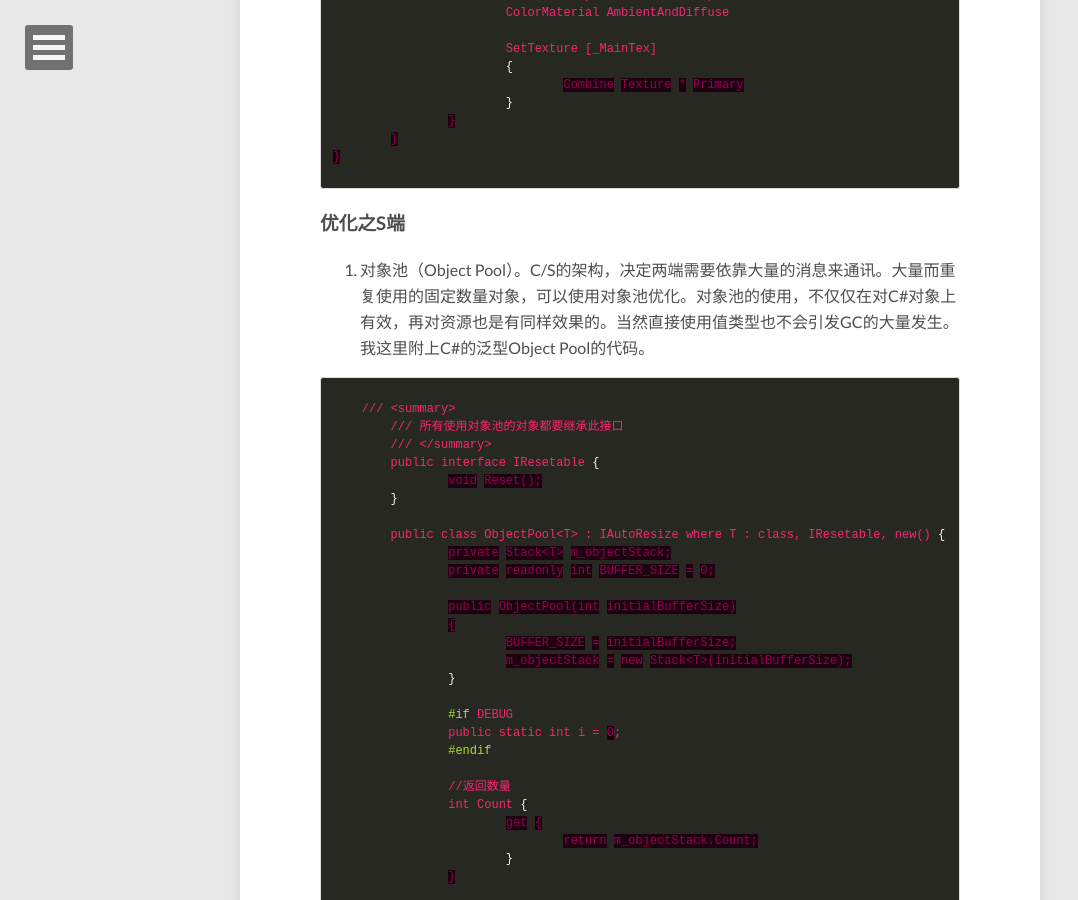
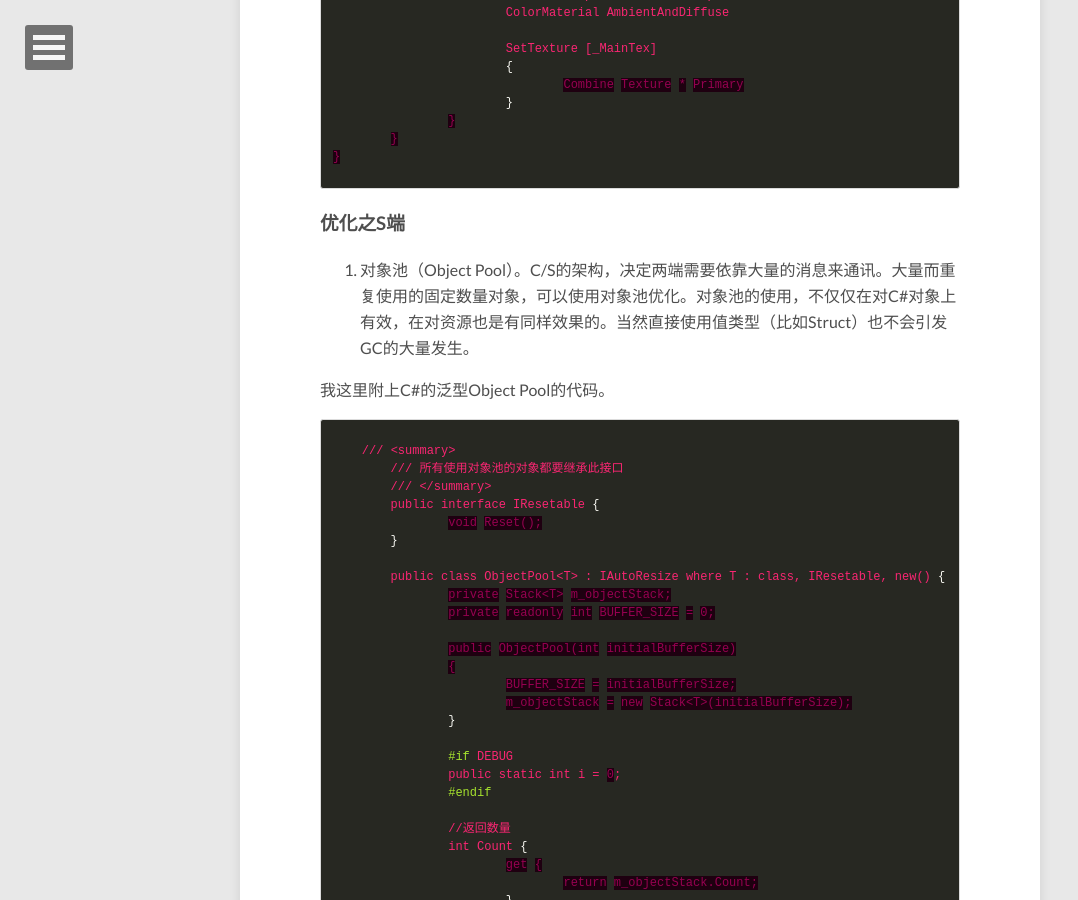
Before and after one commit to AllenSky/AllenSky.github.io, a Jekyll site: the page built from _posts/2015-12-12-UnityOptimize.markdown, in a window 1280 px wide and 900 px high, scrolled down 5660 px. Shown: the whole window, without its empty margins (0-1078 px from the left). Built offline with Jekyll 4.4.1, drawn with Linux system fonts in a browser that asks for light colours; nearby versions of some CDN libraries; comment, search, counter and statistics services are not loaded; some of the changed text lies outside the part shown.

```diff
--- /dev/null
+++ b/BingSiteAuth.xml
@@ -0,0 +1,4 @@
+<?xml version="1.0"?>
+<users>
+	<user>03425DD79AAF9EB885D25E4F27E50E08</user>
+</users>
--- a/_includes/footer.html
+++ b/_includes/footer.html
@@ -1 +1 @@
-<span>&copy; {{ site.time | date: '%Y' }} {{ site.owner.name }}. Powered by <a href="http://jekyllrb.com" rel="nofollow">Jekyll</a> using the <a href="https://mademistakes.com/work/hpstr-jekyll-theme/" rel="nofollow">HPSTR Theme</a>.</span>
+<span>&copy; {{ site.time | date: '%Y' }} {{ site.owner.name }}. Powered by <a href="http://jekyllrb.com" rel="nofollow">Jekyll</a> All Rights Reserved</span>
--- a/_posts/2015-12-12-UnityOptimize.markdown
+++ b/_posts/2015-12-12-UnityOptimize.markdown
@@ -203,7 +203,8 @@ Shader "ETC_Alpha/NGUI/Unlit/Transparent Colored"
 
 
 ###优化之S端
-1. 对象池（Object Pool）。C/S的架构，决定两端需要依靠大量的消息来通讯。大量而重复使用的固定数量对象，可以使用对象池优化。对象池的使用，不仅仅在对C#对象上有效，再对资源也是有同样效果的。当然直接使用值类型也不会引发GC的大量发生。
+1. 对象池（Object Pool）。C/S的架构，决定两端需要依靠大量的消息来通讯。大量而重复使用的固定数量对象，可以使用对象池优化。对象池的使用，不仅仅在对C#对象上有效，在对资源也是有同样效果的。当然直接使用值类型（比如Struct）也不会引发GC的大量发生。
+
 我这里附上C#的泛型Object Pool的代码。
 
 {% highlight css %}
```
